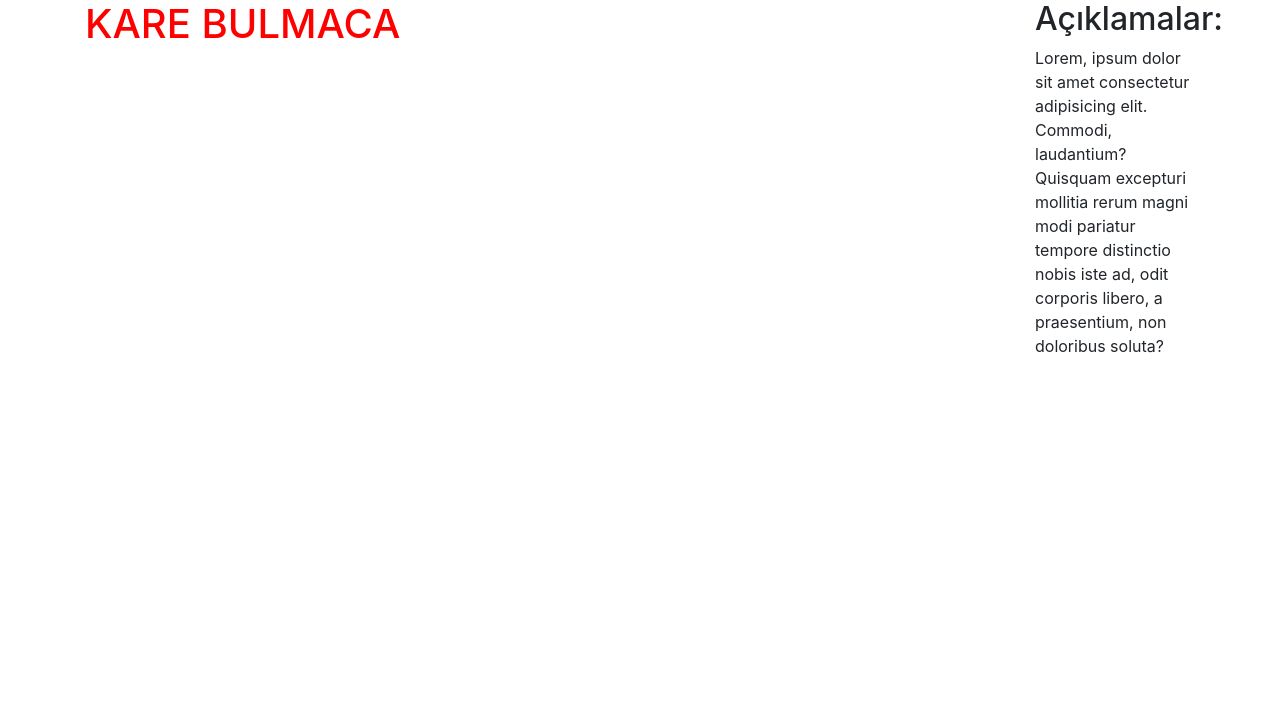
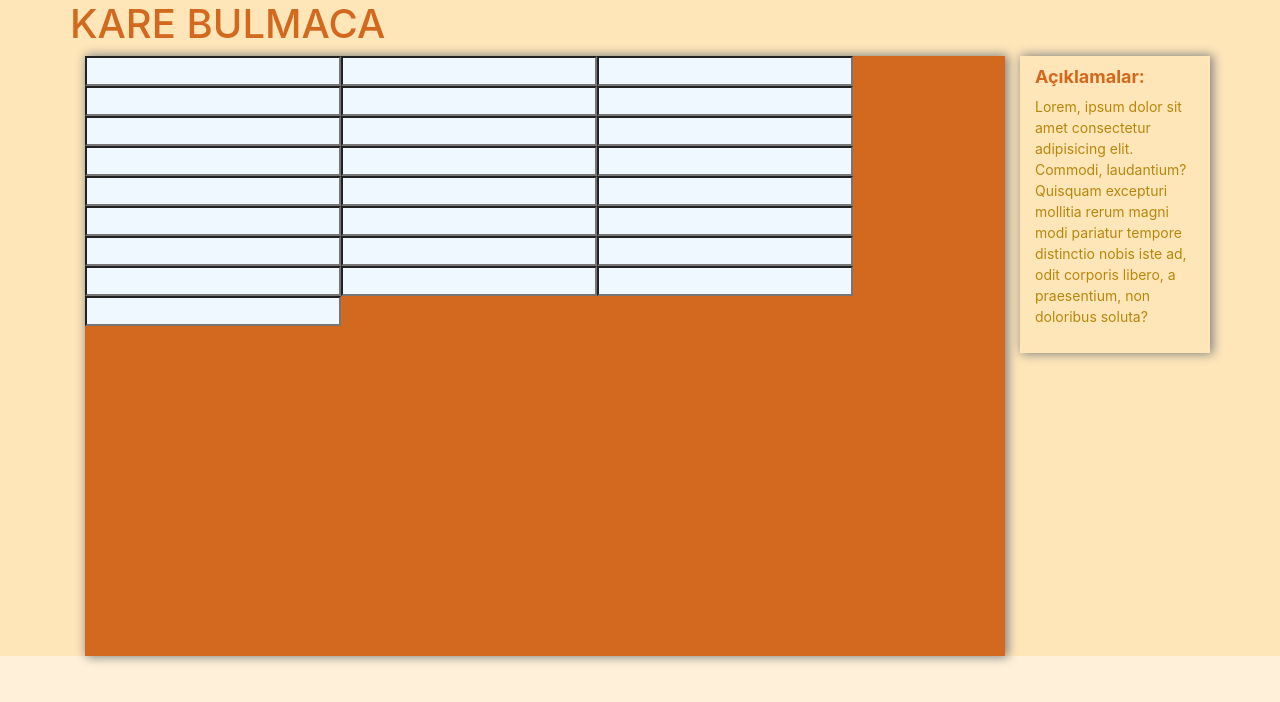
Before and after one commit to karadumanb/Crossword-Puzzle, an Angular app: page / in a window 1280 px wide. Shown: the top 702 px of the page. Built offline with nearby package versions, Linux system fonts and the light colour scheme.

Commit message:
Create layout

```diff
--- a/src/app/app.module.ts
+++ b/src/app/app.module.ts
@@ -6,6 +6,7 @@ import { AppComponent } from './app.component';
 import { HomeComponent } from './components/home/home.component';
 import { LoginComponent } from './components/login/login.component';
 import { AppRoutingModule } from './/app-routing.module';
+import { MockService } from './services/mock-service';
 
 
 @NgModule({
@@ -18,7 +19,7 @@ import { AppRoutingModule } from './/app-routing.module';
     BrowserModule,
     AppRoutingModule
   ],
-  providers: [],
+  providers: [MockService],
   bootstrap: [AppComponent]
 })
 export class AppModule { }
--- a/src/app/components/home/home.component.html
+++ b/src/app/components/home/home.component.html
@@ -1,10 +1,37 @@
 <div class="container">
   <div class="row">
-    <div class="col-md-10">
-      <h1>KARE BULMACA</h1>
+    <h1>KARE BULMACA</h1>
+    <div class="col-md-10 col-xs-12">
+      <section class="puzzle-container" (click)="maximize()" id="puzzle-container">
+        <input type="text" name="">
+        <input type="text" name="">
+        <input type="text" name="">
+        <input type="text" name="">
+        <input type="text" name="">
+        <input type="text" name="">
+        <input type="text" name="">
+        <input type="text" name="">
+        <input type="text" name="">
+        <input type="text" name="">
+        <input type="text" name="">
+        <input type="text" name="">
+        <input type="text" name="">
+        <input type="text" name="">
+        <input type="text" name="">
+        <input type="text" name="">
+        <input type="text" name="">
+        <input type="text" name="">
+        <input type="text" name="">
+        <input type="text" name="">
+        <input type="text" name="">
+        <input type="text" name="">
+        <input type="text" name="">
+        <input type="text" name="">
+        <input type="text" name="">
+      </section>
     </div>
-    <div class="col-md-2">
-      <h2>Açıklamalar:</h2>
+    <div class="annotation col-md-2 col-xs-12">
+      <h3>Açıklamalar:</h3>
       <p>Lorem, ipsum dolor sit amet consectetur adipisicing elit. Commodi, laudantium? Quisquam excepturi mollitia rerum magni modi pariatur tempore distinctio nobis iste ad, odit corporis libero, a praesentium, non doloribus soluta?</p>
     </div>
   </div>
--- a/src/app/components/home/home.component.ts
+++ b/src/app/components/home/home.component.ts
@@ -1,17 +1,34 @@
 import { Component, OnInit } from '@angular/core';
+import { MockService, Puzzle } from '../../services/mock-service';
 declare var $:any;
 
 @Component({
   selector: 'app-home',
-  templateUrl: './home.component.html',
-  styleUrls: ['./home.component.css']
+  templateUrl: './home.component.html'
 })
 export class HomeComponent implements OnInit {
+  mockData: Array<Puzzle>=[];
+  count: number = 0;
 
-  constructor() { }
+  constructor(public mock: MockService) { }
 
   ngOnInit() {
-    $('h1').css('color', 'red');
+    this.mock.getPeople().subscribe(r=>{
+      this.mockData = r;
+    });
   }
 
+  maximize() {
+    this.count++;
+    if(this.count>1){
+      if(!$('#puzzle-container').hasClass('full-screen')){
+        $('#puzzle-container').addClass('full-screen');
+      } else {
+        $('#puzzle-container').removeClass('full-screen');
+      }
+    }
+    setTimeout(()=>{
+      this.count = 0;
+    }, 1200);
+  }
 }
--- /dev/null
+++ b/src/app/services/mock-service.ts
@@ -0,0 +1,91 @@
+import { Injectable } from '@angular/core';
+import { Observable } from 'rxjs/Observable';
+import 'rxjs/add/operator/distinctUntilChanged';
+import 'rxjs/add/operator/debounceTime';
+import 'rxjs/add/operator/switchMap';
+import 'rxjs/add/observable/of';
+import 'rxjs/add/operator/delay';
+
+export interface Puzzle {
+    id: string;
+    isActive: boolean;
+}
+
+@Injectable()
+export class MockService {
+    constructor() { }
+
+    getPeople(): Observable<Puzzle[]> {
+        let items = getMockPeople();
+        return Observable.of(items).delay(500);
+    }
+}
+
+function getMockPeople() {
+    return [
+        {
+            'id': '5a15b13c36e7a7f00cf0d7cb',
+            'isActive': true
+        },
+        {
+            'id': '5a15b13c2340978ec3d2c0ea',
+            'isActive': true
+        },
+        {
+            'id': '5a15b13c663ea0af9ad0dae8',
+            'isActive': true
+        },
+        {
+            'id': '5a15b13cc9eeb36511d65acf',
+            'isActive': true
+        },
+        {
+            'id': '5a15b13c728cd3f43cc0fe8a',
+            'isActive': true
+        },
+        {
+            'id': '5a15b13ca51b0aaf8a99c05a',
+            'isActive': true
+        },
+        {
+            'id': '5a15b13cc3b9381ffcb1d6f7',
+            'isActive': true
+        },
+        {
+            'id': '5a15b13ce58cb6ff62c65164',
+            'isActive': true
+        },
+        {
+            'id': '5a15b13c90b95eb68010c86e',
+            'isActive': true
+        },
+        {
+            'id': '5a15b13c2b1746e12788711f',
+            'isActive': true
+        },
+        {
+            'id': '5a15b13c605403381eec5019',
+            'isActive': true
+        },
+        {
+            'id': '5a15b13c67e2e6d1a3cd6ca5',
+            'isActive': true
+        },
+        {
+            'id': '5a15b13c947c836d177aa85c',
+            'isActive': true
+        },
+        {
+            'id': '5a15b13c5dbbe61245c1fb73',
+            'isActive': true
+        },
+        {
+            'id': '5a15b13c38fd49fefea8db80',
+            'isActive': true
+        },
+        {
+            'id': '5a15b13c9680913c470eb8fd',
+            'isActive': true
+        }
+    ]
+}
--- a/src/styles.css
+++ b/src/styles.css
@@ -1 +1,46 @@
 /* You can add global styles to this file, and also import other style files */
+html, body{
+    background-color: #ffac1529!important;
+}
+h1, h3 {
+    color: chocolate!important;
+}
+p {
+    color: darkgoldenrod;
+}
+
+.puzzle-container {
+    background-color: chocolate;
+    width: 100%;
+    float: left;
+    height: 600px;
+    box-shadow: 2px 0px 10px 1px grey;
+}
+
+.full-screen {
+    position: fixed;
+    top: 0;
+    bottom: 0;
+    right: 0;
+    left: 0;
+    height: 100%;
+    z-index: 999;
+}
+
+.annotation {
+    box-shadow: 2px 0px 10px 1px grey;
+    height: 100%;
+    padding: 10px;
+}
+h3 {
+    font-size: 18px!important;
+    font-weight: bold!important;
+}
+
+p {
+    font-size: 14px;
+}
+
+.puzzle-container input {
+    background-color: aliceblue;
+}
```
Also changed, not shown: src/app/components/home/home.component.css (deleted).
